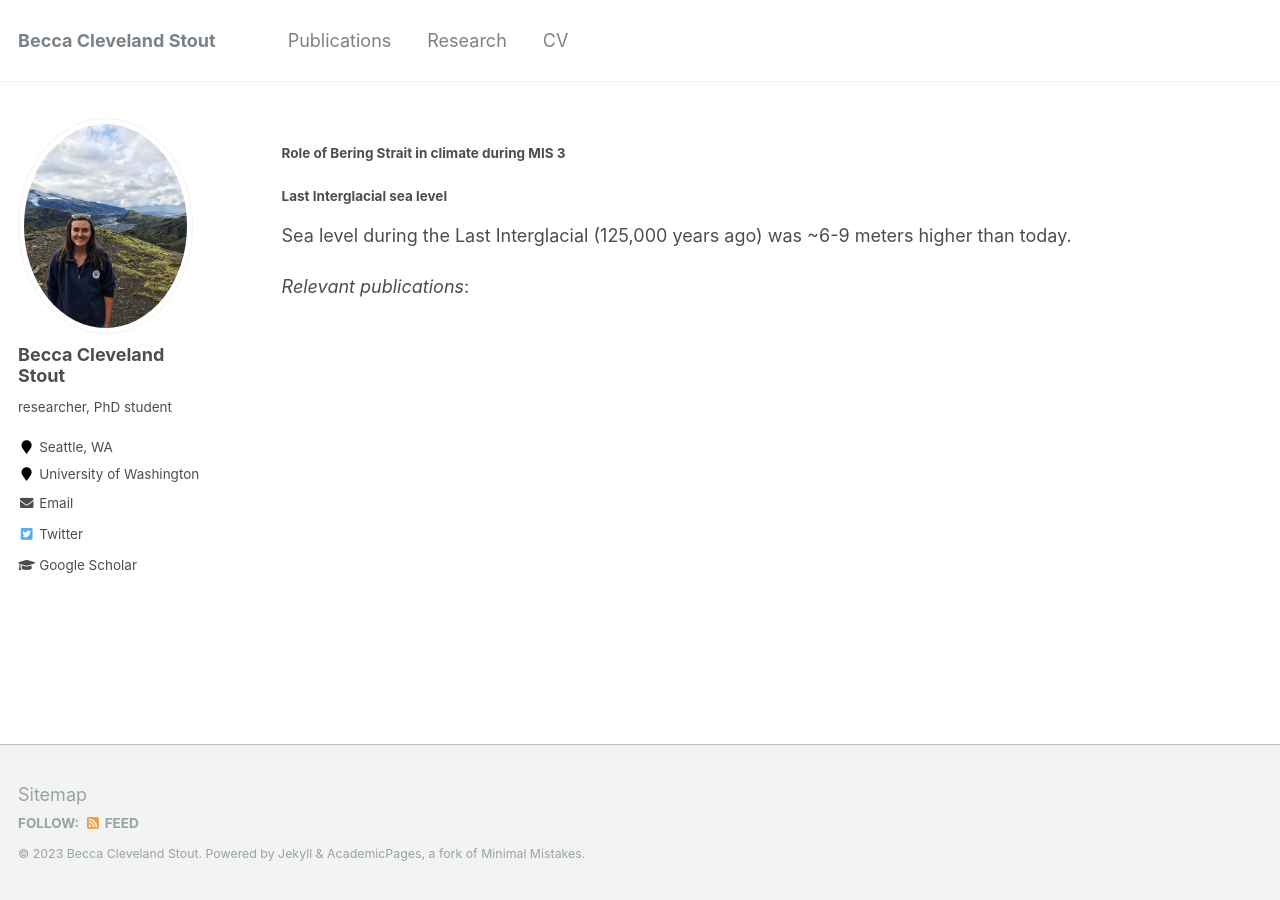
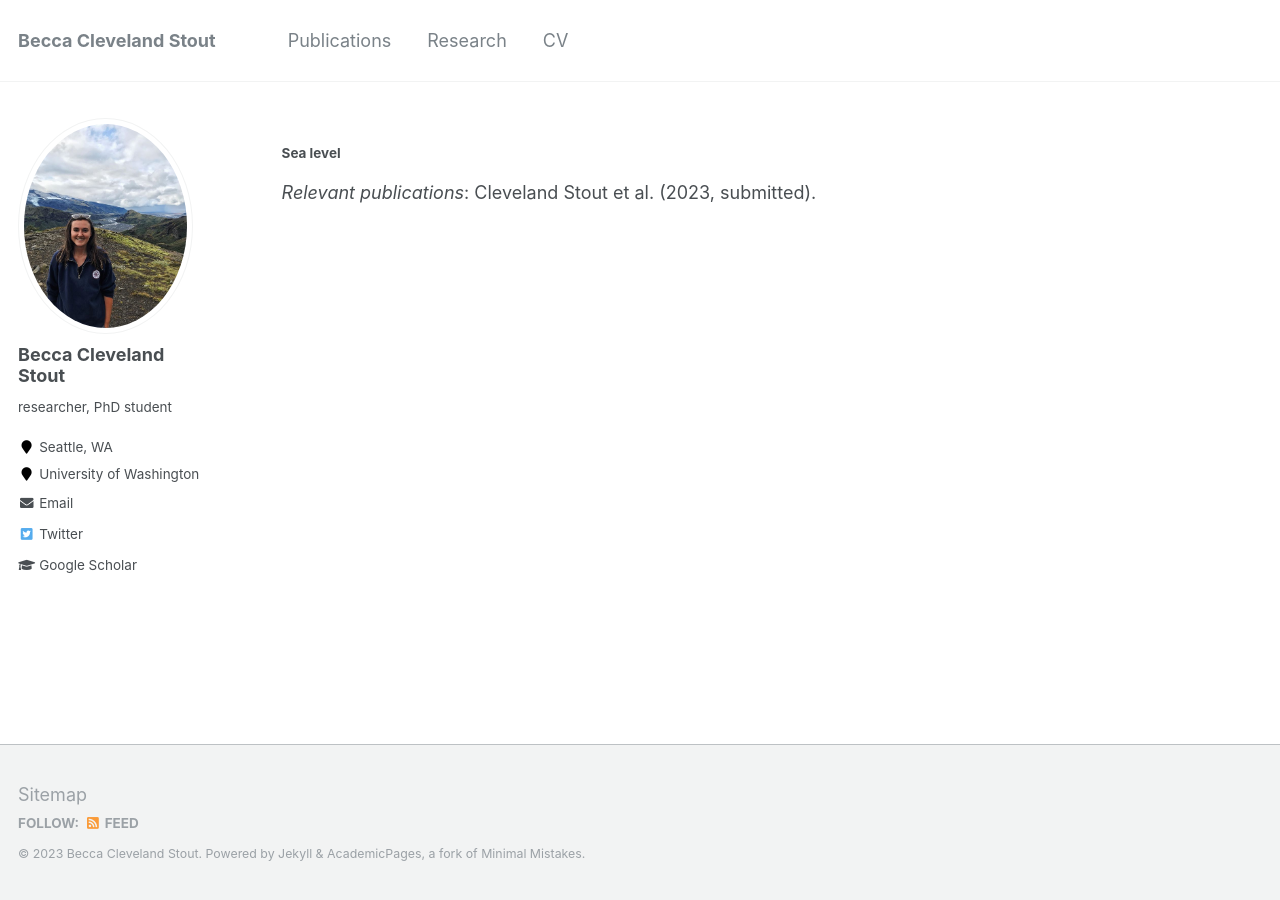
Before and after one commit to becca-cs/becca-cs.github.io, a Jekyll site: the page built from _pages/research.md, in a window 1280 px wide. Built offline with Jekyll 4.4.1, drawn with Linux system fonts in a browser that asks for light colours.

Commit message:
Update research.md

```diff
--- a/_pages/research.md
+++ b/_pages/research.md
@@ -4,10 +4,7 @@ permalink: /research/
 author_profile: true
 ---
 
-#### Role of Bering Strait in climate during MIS 3
-
-
-#### Last Interglacial sea level
-Sea level during the Last Interglacial (125,000 years ago) was ~6-9 meters higher than today.
+#### Sea level
 
 *Relevant publications*:
+Cleveland Stout et al. (2023, submitted).
```
